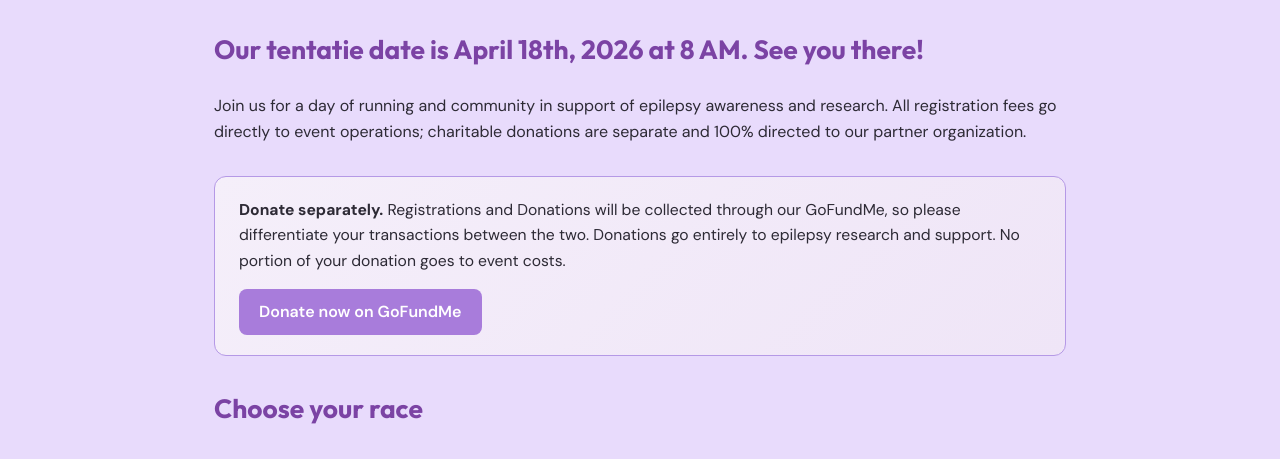
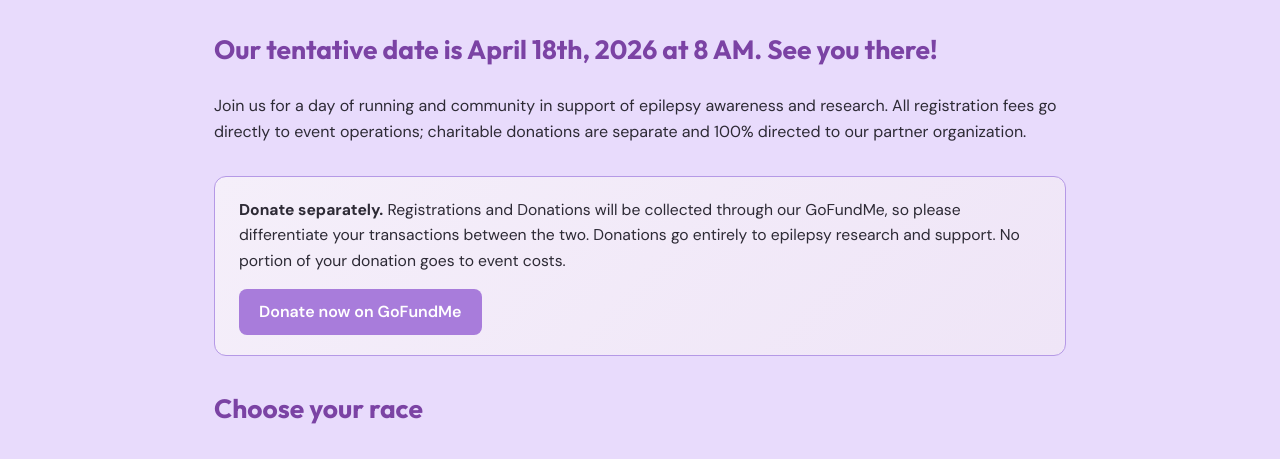
Before and after one commit to aidan0neil/theneurowavesprojecct, a website: page public/index.html in a window 1280 px wide. Shown: the part 268-727 px from the top of the page. Drawn offline with Linux system fonts and the light colour scheme.

Commit message:
typo correction

```diff
--- a/public/index.html
+++ b/public/index.html
@@ -30,7 +30,7 @@
     </section>
 
     <section>
-      <h2>Our tentatie date is April 18th, 2026 at 8 AM. See you there!</h2>
+      <h2>Our tentative date is April 18th, 2026 at 8 AM. See you there!</h2>
     </section>
 
     <p>
```
